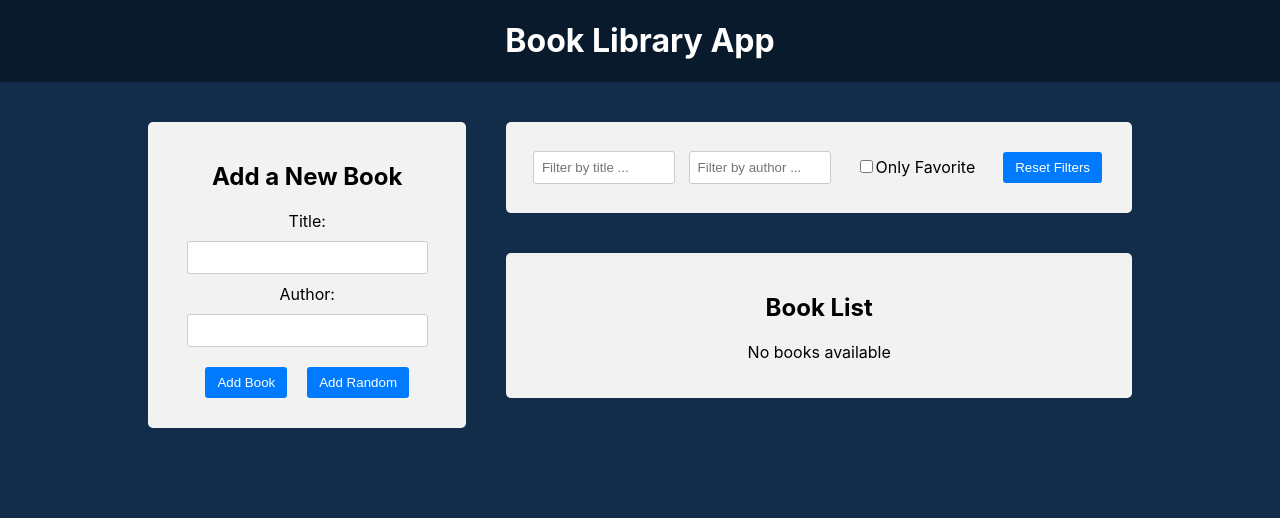
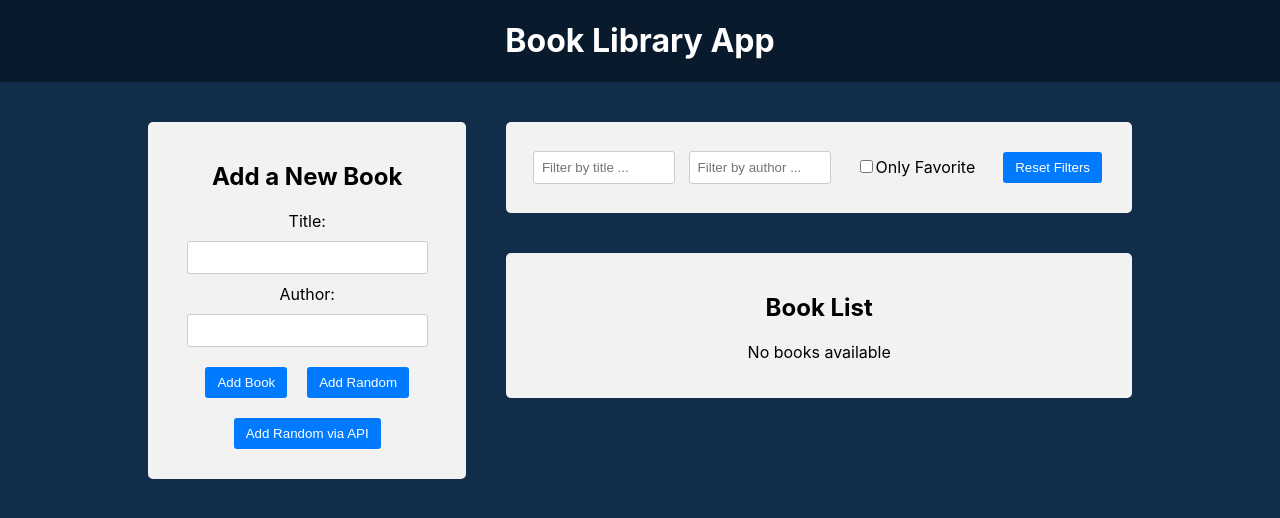
Before and after one commit to Irwin45/book-library, a React (Create React App) app in the folder frontend/: page / in a window 1280 px wide. Shown: the top 518 px of the page. Built offline with nearby package versions, Linux system fonts and the light colour scheme.

Commit message:
Add random book via API

```diff
--- a/frontend/package.json
+++ b/frontend/package.json
@@ -7,6 +7,7 @@
     "@testing-library/jest-dom": "^5.17.0",
     "@testing-library/react": "^13.4.0",
     "@testing-library/user-event": "^13.5.0",
+    "axios": "^1.7.9",
     "react": "^18.3.1",
     "react-dom": "^18.3.1",
     "react-icons": "^5.3.0",
--- a/frontend/src/components/BookForm/BookForm.js
+++ b/frontend/src/components/BookForm/BookForm.js
@@ -1,5 +1,6 @@
 import { useState } from 'react';
 import { useDispatch } from 'react-redux';
+import axios from 'axios';
 import { addBook } from '../../redux/slices/booksSlice';
 // import { addBook } from '../../redux/books/actionCreaters';
 import createBookWithID from '../../utils/createBookWithID';
@@ -17,6 +18,19 @@
     const randomBook = booksData[randomIndex];
 
     dispatch(addBook(createBookWithID(randomBook)));
+  };
+
+  const handleAddRandomBookViaAPI = async () => {
+    try {
+      const res = await axios.get('http://localhost:4000/random-book');
+      // console.log(res);
+      // res.data && res.data.title && res.data.author;
+      if (res?.data?.title && res?.data?.author) {
+        dispatch(addBook(createBookWithID(res.data)));
+      }
+    } catch (error) {
+      console.log('Error faetchin random book', error);
+    }
   };
 
   //add book
@@ -58,6 +72,9 @@
         <button type="button" onClick={handleAddRandomBook}>
           Add Random
         </button>
+        <button type="button" onClick={handleAddRandomBookViaAPI}>
+          Add Random via API
+        </button>
       </form>
     </div>
   );
```
Also changed, not shown: 1 other file (tests, documents, lock files or other folders).
